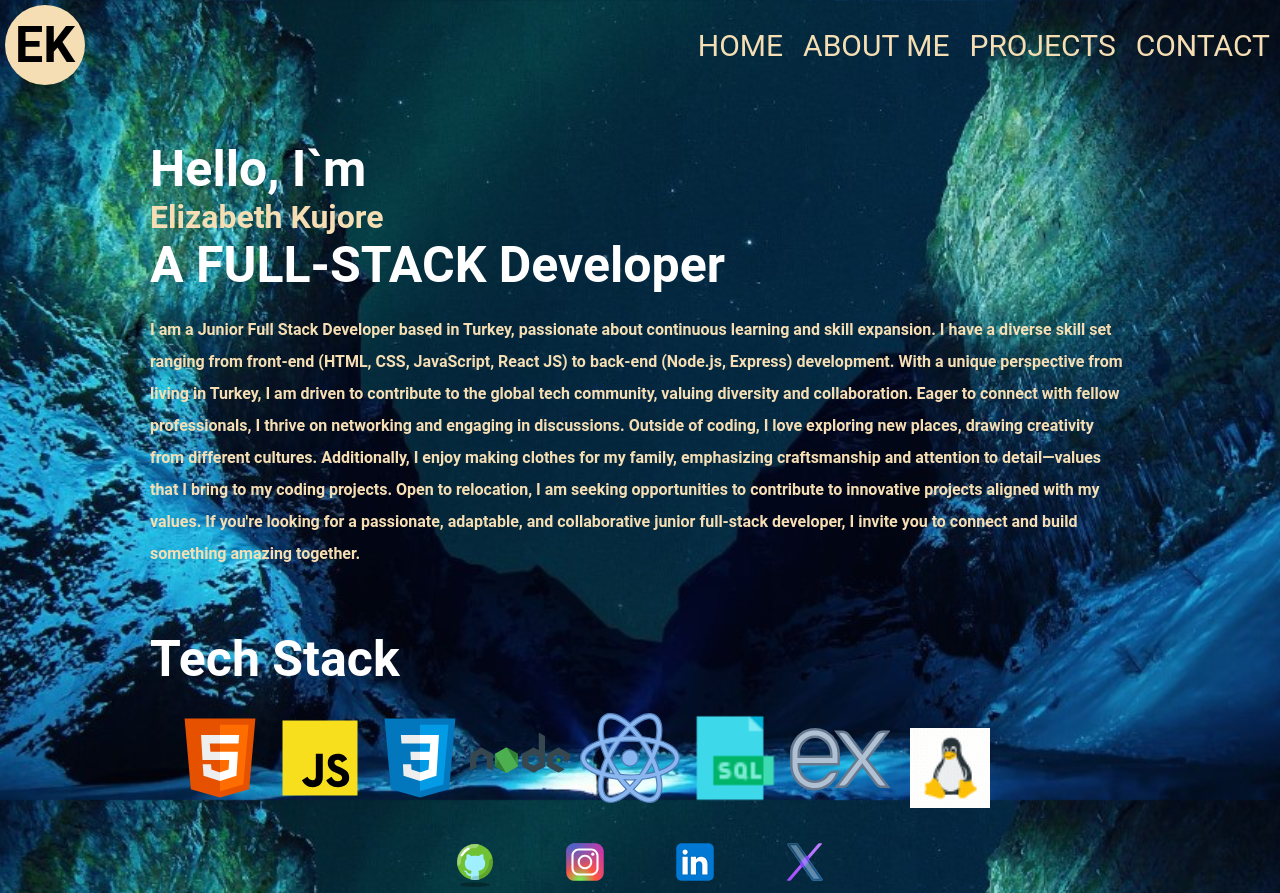
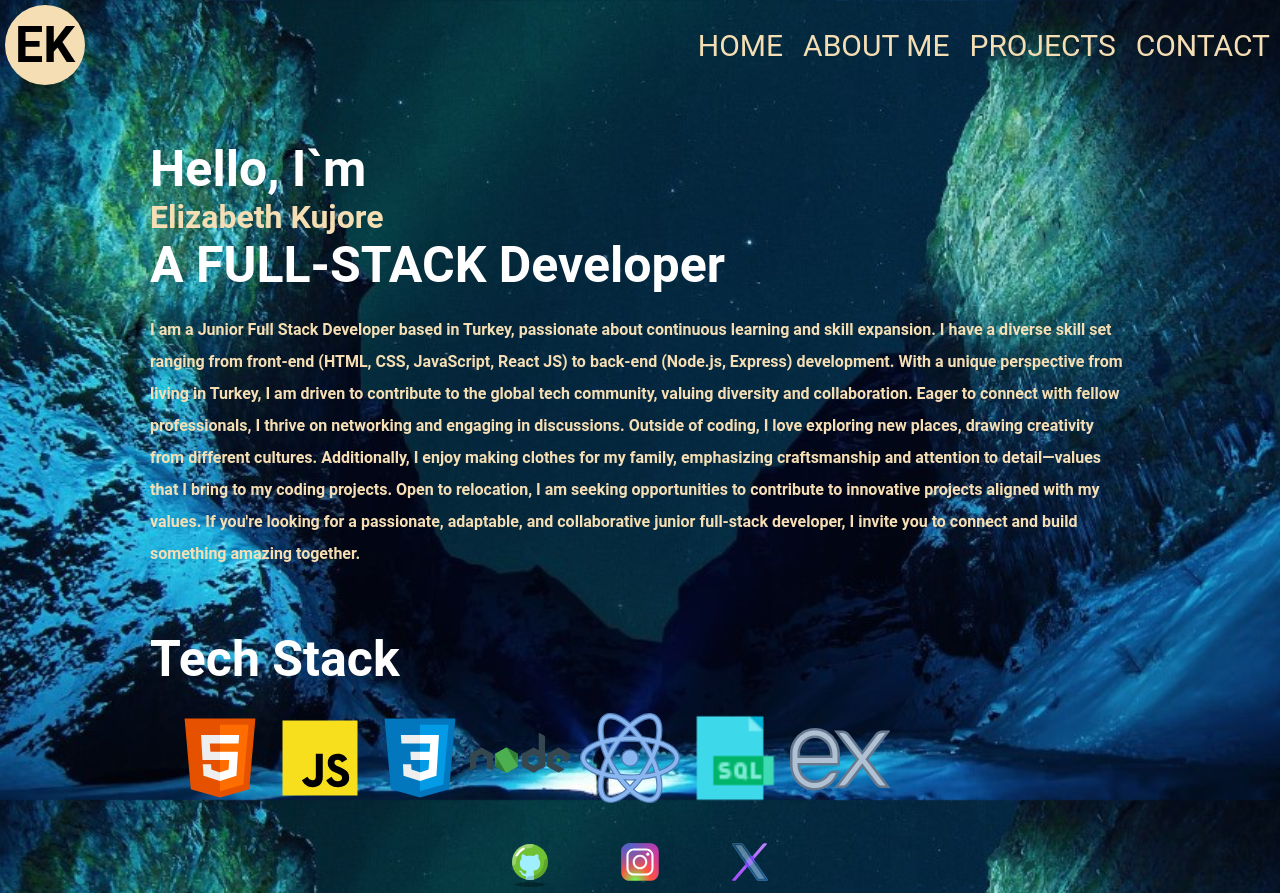
Before and after one commit to Elizabethcodes44/My-Portfolio, a React (Vite) app: page /about in a window 1280 px wide. Built offline with nearby package versions, Linux system fonts and the light colour scheme.

Commit message:
netlify build

```diff
--- a/src/components/About.jsx
+++ b/src/components/About.jsx
@@ -4,7 +4,7 @@ import reactLogo from "../assets/react.svg";
 import sqlLogo from "../assets/sql.png";
 import javascriptLogo from "../assets/javascript.svg";
 import nodeLogo from "../assets/nodejs.svg";
-import linuxLogo from "../assets/linux.gif";
+
 import expressLogo from "../assets/express-js.svg";
 import "./About.css";
 function About() {
@@ -48,7 +48,7 @@ function About() {
           <img src={reactLogo} className="REACT" alt="reactLogo" />
           <img src={sqlLogo} className="sql" alt="sqlLogo" />
           <img src={expressLogo} className="express" alt="htmlLogo" />
-          <img src={linuxLogo} className="linux" alt="linuxLogo" />
+
         </div>
       </div>
     </div>
--- a/src/components/footer.jsx
+++ b/src/components/footer.jsx
@@ -1,6 +1,6 @@
 import gitLogo from "../assets/github1.svg";
 import instagramLogo from "../assets/instagram1.svg";
-import linkedinLogo from "../../src/assets/linkedin.svg";
+
 import twitterLogo from "../../src/assets/twitterx.svg";
 
 import "./footer.css";
@@ -27,14 +27,7 @@ function Footer() {
                 target="_blank"
               />
             </a>
-            <a href="https://www.linkedin.com/in/elizabeth-kujore-a8b116128/">
-              <img
-                src={linkedinLogo}
-                className="logo"
-                alt="linkedinlogo"
-                target="_blank"
-              />
-            </a>
+
             <a href="https://twitter.com/SonugaZ">
               <img
                 src={twitterLogo}
```
